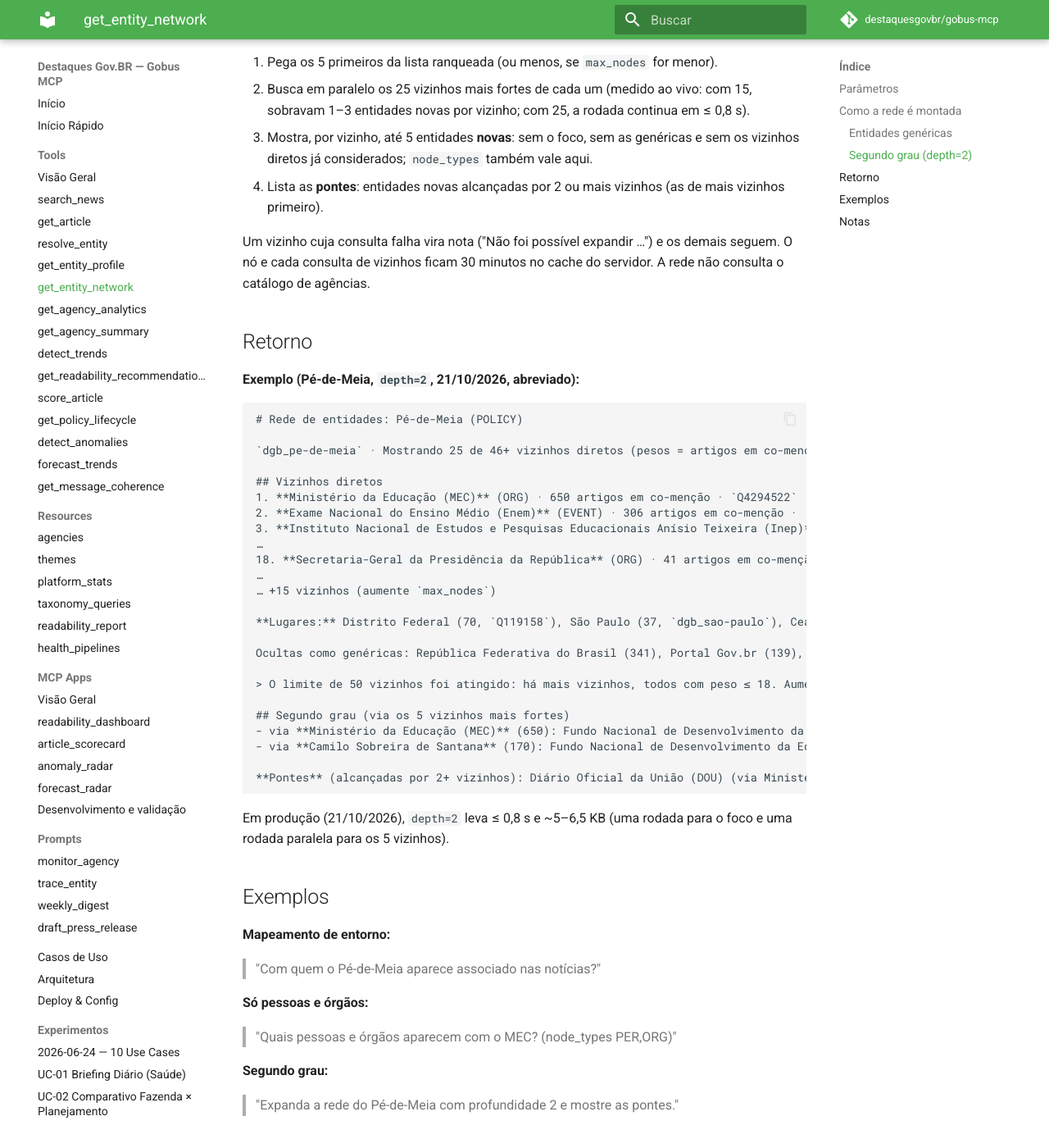
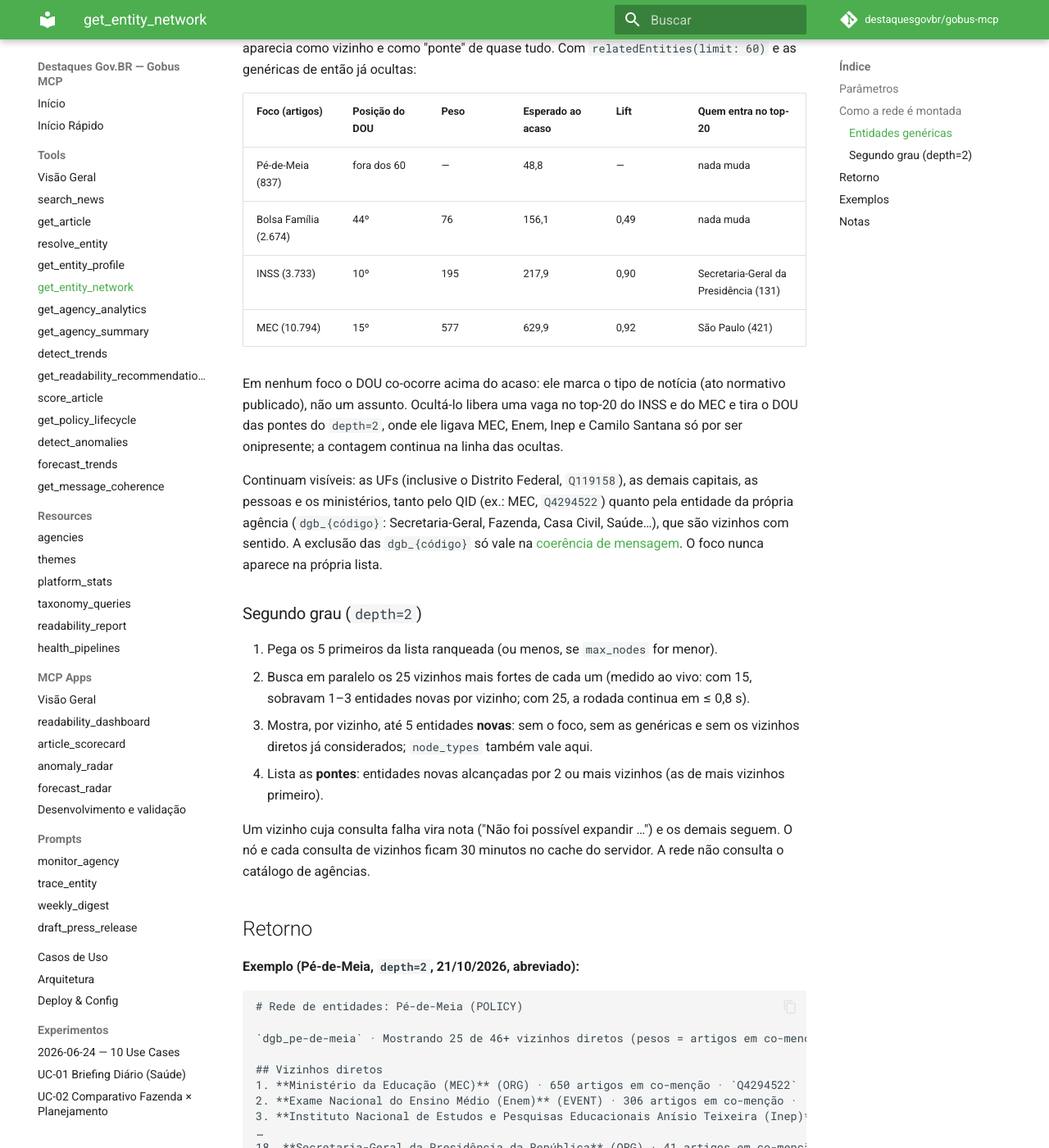
Before and after one commit to destaquesgovbr/gobus-mcp, an MkDocs documentation site: the page built from docs/tools/get-entity-network.md, in a window 1280 px wide and 1400 px high, scrolled down 1927 px. Shown: the whole window at 82% size. Built offline with MkDocs 1.6.1 and Material for MkDocs 9.7.7, drawn with Linux system fonts in a browser that asks for light colours; comment, search, counter and statistics services are not loaded; some of the changed text lies outside the part shown.

Commit message:
feature: Diário Oficial da União (Q3712237) na lista de genéricas, com a avaliação de lift em produção documentada (green)

````diff
--- a/docs/tools/get-entity-network.md
+++ b/docs/tools/get-entity-network.md
@@ -31,6 +31,20 @@
 | Brasília | `Q2844` | dateline e sede do governo ("brasilia - df"; 33.284) |
 | Governo Federal | `Q5440531` | o próprio emissor (aliases União, Governo do Brasil; 12.952) |
 | Portal Gov.br | `dgb_portal-gov-br` | boilerplate de serviço (2.099); **em revisão**, às vezes é o serviço de fato |
+| Diário Oficial da União (DOU) | `Q3712237` | boilerplate de ato publicado ("publicado no DOU"; 11.824); lift < 1 com os focos conferidos |
+
+**Critério:** volume alto e **lift ≤ 1** nas entidades conferidas, isto é, a co-menção não passa do esperado ao acaso (`weight / (n_foco × n_genérica / 202.608)`, com o total de artigos do grafo). Ocultar não apaga a informação: a linha "Ocultas como genéricas" mostra cada uma com o peso, e `include_generic=true` traz todas de volta.
+
+**Avaliação do DOU (21/10/2026, produção, só leitura):** o DOU estava fora da lista do PR-B e aparecia como vizinho e como "ponte" de quase tudo. Com `relatedEntities(limit: 60)` e as genéricas de então já ocultas:
+
+| Foco (artigos) | Posição do DOU | Peso | Esperado ao acaso | Lift | Quem entra no top-20 |
+|---|---|---|---|---|---|
+| Pé-de-Meia (837) | fora dos 60 | — | 48,8 | — | nada muda |
+| Bolsa Família (2.674) | 44º | 76 | 156,1 | 0,49 | nada muda |
+| INSS (3.733) | 10º | 195 | 217,9 | 0,90 | Secretaria-Geral da Presidência (131) |
+| MEC (10.794) | 15º | 577 | 629,9 | 0,92 | São Paulo (421) |
+
+Em nenhum foco o DOU co-ocorre acima do acaso: ele marca o tipo de notícia (ato normativo publicado), não um assunto. Ocultá-lo libera uma vaga no top-20 do INSS e do MEC e tira o DOU das pontes do `depth=2`, onde ele ligava MEC, Enem, Inep e Camilo Santana só por ser onipresente; a contagem continua na linha das ocultas.
 
 Continuam visíveis: as UFs (inclusive o Distrito Federal, `Q119158`), as demais capitais, as pessoas e os ministérios, tanto pelo QID (ex.: MEC, `Q4294522`) quanto pela entidade da própria agência (`dgb_{código}`: Secretaria-Geral, Fazenda, Casa Civil, Saúde…), que são vizinhos com sentido. A exclusão das `dgb_{código}` só vale na [coerência de mensagem](get-message-coherence.md). O foco nunca aparece na própria lista.
 
@@ -68,10 +82,10 @@
 > O limite de 50 vizinhos foi atingido: há mais vizinhos, todos com peso ≤ 18. Aumente `limit` (máx 200).
 
 ## Segundo grau (via os 5 vizinhos mais fortes)
-- via **Ministério da Educação (MEC)** (650): Fundo Nacional de Desenvolvimento da Educação (FNDE) (1.300, `Q10286468`), Coordenação de Aperfeiçoamento de Pessoal de Nível Superior (CAPES) (1.030, `Q5167991`), …, Ministério da Saúde (617, `dgb_saude`), Diário Oficial da União (DOU) (577, `Q3712237`)
+- via **Ministério da Educação (MEC)** (650): Fundo Nacional de Desenvolvimento da Educação (FNDE) (1.300, `Q10286468`), Coordenação de Aperfeiçoamento de Pessoal de Nível Superior (CAPES) (1.030, `Q5167991`), …, Ministério da Saúde (617, `dgb_saude`), …
 - via **Camilo Sobreira de Santana** (170): Fundo Nacional de Desenvolvimento da Educação (FNDE) (213, `Q10286468`), Fortaleza (106, `dgb_fortaleza`), …
 
-**Pontes** (alcançadas por 2+ vizinhos): Diário Oficial da União (DOU) (via Ministério da Educação (MEC), Exame Nacional do Ensino Médio (Enem), Instituto Nacional de Estudos e Pesquisas Educacionais Anísio Teixeira (Inep), Camilo Sobreira de Santana), Fundo Nacional de Desenvolvimento da Educação (FNDE) (via …), …
+**Pontes** (alcançadas por 2+ vizinhos): Fundo Nacional de Desenvolvimento da Educação (FNDE) (via …), …
 ```
 
 Em produção (21/10/2026), `depth=2` leva ≤ 0,8 s e ~5–6,5 KB (uma rodada para o foco e uma rodada paralela para os 5 vizinhos).
````
Also changed, not shown: CLAUDE.md (+1 -1 lines), docs/tools/get-entity-profile.md (+1 -1 lines), 3 other files.
